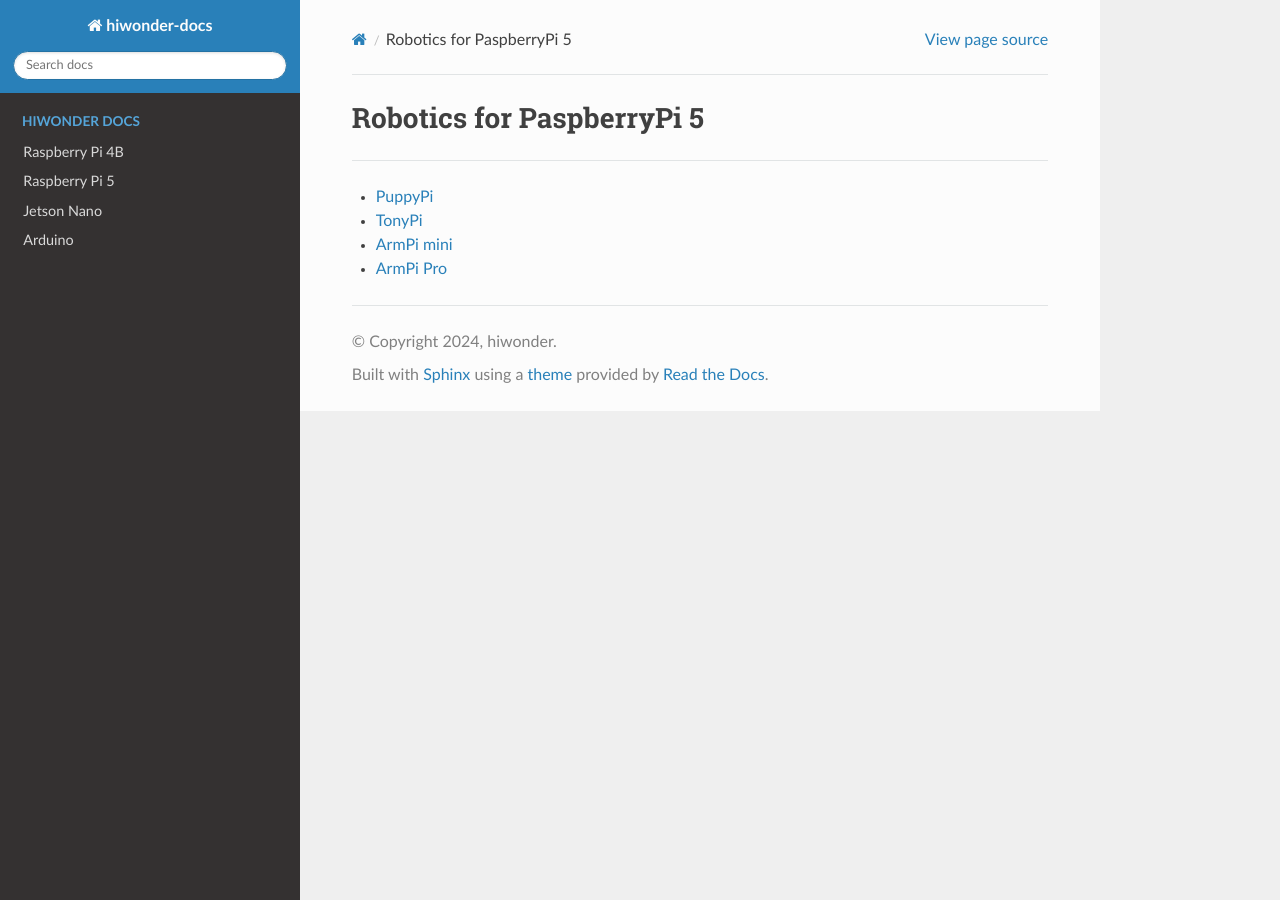
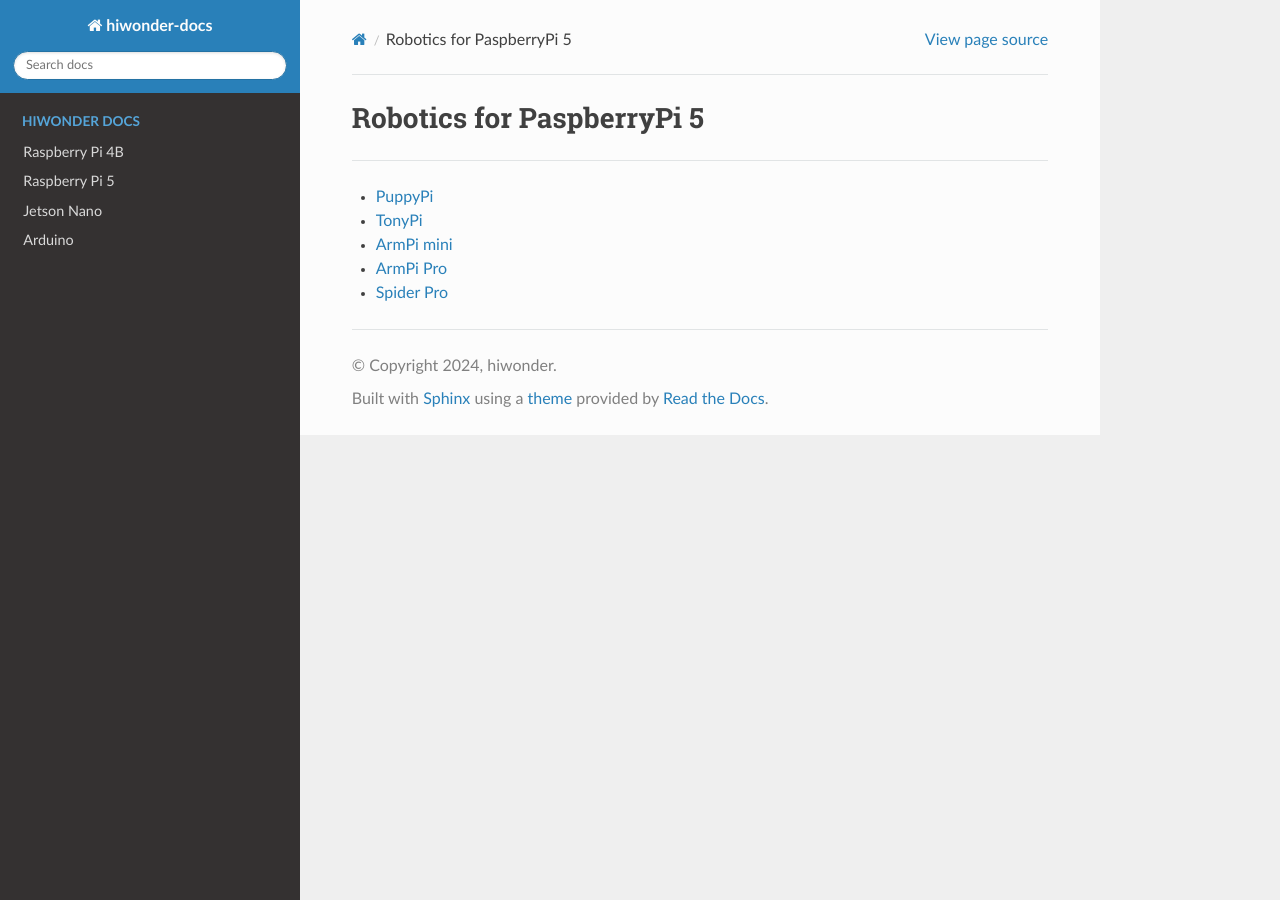
Before and after one commit to Hiwonder-docs/Hiwonder-docs, a Sphinx documentation site: the page built from source/RaspberryPi/raspberrypi_5_robotics.md, in a window 1280 px wide. Built offline with Sphinx 7.4.7 and the Read the Docs theme 2.0.0, drawn with Linux system fonts in a browser that asks for light colours.

Commit message:
SpiderPi Pro commit

```diff
--- a/source/RaspberryPi/raspberrypi_5_robotics.md
+++ b/source/RaspberryPi/raspberrypi_5_robotics.md
@@ -5,3 +5,4 @@
 * [TonyPi](https://docs.hiwonder.com/projects/TonyPi/en/latest/)
 * [ArmPi mini](https://docs.hiwonder.com/projects/ArmPi_mini/en/latest/)
 * [ArmPi Pro](https://docs.hiwonder.com/projects/ArmPi_Pro/en/latest/)
+* [Spider Pro](https://docs.hiwonder.com/projects/SpiderPi_Pro/en/latest/)
```
